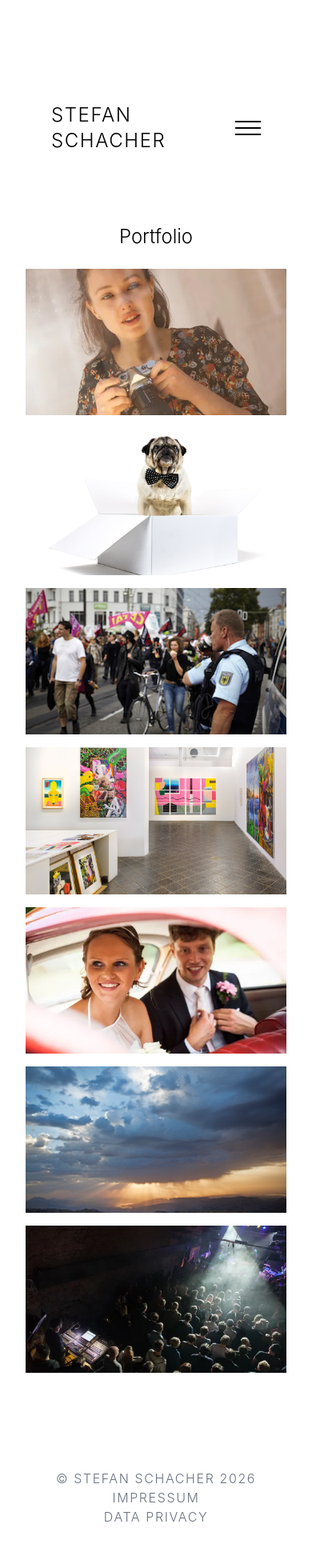
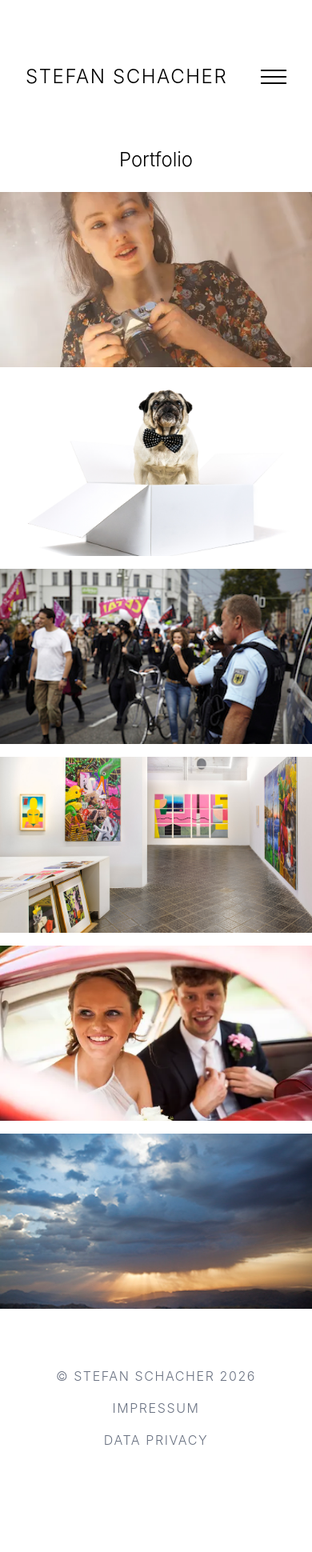
Before and after one commit to imkehoegden/stefan-schacher, a React (Vite) app in the folder website-stefan-schacher/: page /work in a window 390 px wide. Shown: the top 1940 px of the page at 80% size. After the commit the page ends 1860 px from the top, so only its background shows below. Built offline with nearby package versions, Linux system fonts and the light colour scheme.

Commit message:
style: width and gaps adjusted

```diff
--- a/website-stefan-schacher/public/data.json
+++ b/website-stefan-schacher/public/data.json
@@ -28,7 +28,16 @@
           "text": "Ich hatte das Vergnügen, mit Meier Kartonagen zusammenzuarbeiten und detaillierte Produktfotografie für ihre Verpackungslösungen zu erstellen. Der Fokus lag auf hochwertigen Freistellern, die die Präzision und Robustheit ihrer Kartonprodukte betonen. Jedes Bild wurde sorgfältig gestaltet, um die klaren Linien und das robuste Design der Verpackungen zu zeigen und die Qualitätsorientierung von Meier Kartonagen visuell überzeugend zu kommunizieren."
         }
       ],
-      "Documentation": [],
+      "Documentation": [
+        {
+          "title": "Drangsal at Moritzbastei in Leipzig",
+          "text": "Das Konzert von Drangsal in der Moritzbastei war ein unvergessliches Erlebnis. Die Menge war voller Aufregung, während die Band eine kraftvolle Performance mit Indie-Rock und elektronischen Elementen lieferte. Die intime Location verstärkte die Intensität und schuf eine elektrische Atmosphäre, die den Abend besonders machte."
+        },
+        {
+          "title": "On the road with IHK",
+          "text": "Reportagefotografie fängt Momente des realen Lebens authentisch ein und erzählt Geschichten durch Bilder. Für die IHK Leipzig hebt diese Fotografie die Essenz von Events, Menschen und Orten hervor, vermittelt Emotionen und Erfahrungen. Jeder Shot schafft eine visuelle Erzählung, die beim Betrachter nachklingt."
+        }
+      ],
       "Artists": [
         {
           "title": "A visit to Adrian Mudder's studio",
@@ -51,16 +60,6 @@
         },
         {
           "title": "In beautiful Brandenburg",
-          "text": "Reportagefotografie fängt Momente des realen Lebens authentisch ein und erzählt Geschichten durch Bilder. Für die IHK Leipzig hebt diese Fotografie die Essenz von Events, Menschen und Orten hervor, vermittelt Emotionen und Erfahrungen. Jeder Shot schafft eine visuelle Erzählung, die beim Betrachter nachklingt."
-        }
-      ],
-      "Report": [
-        {
-          "title": "Drangsal at Moritzbastei in Leipzig",
-          "text": "Das Konzert von Drangsal in der Moritzbastei war ein unvergessliches Erlebnis. Die Menge war voller Aufregung, während die Band eine kraftvolle Performance mit Indie-Rock und elektronischen Elementen lieferte. Die intime Location verstärkte die Intensität und schuf eine elektrische Atmosphäre, die den Abend besonders machte."
-        },
-        {
-          "title": "On the road with IHK",
           "text": "Reportagefotografie fängt Momente des realen Lebens authentisch ein und erzählt Geschichten durch Bilder. Für die IHK Leipzig hebt diese Fotografie die Essenz von Events, Menschen und Orten hervor, vermittelt Emotionen und Erfahrungen. Jeder Shot schafft eine visuelle Erzählung, die beim Betrachter nachklingt."
         }
       ]
--- a/website-stefan-schacher/src/components/Footer.jsx
+++ b/website-stefan-schacher/src/components/Footer.jsx
@@ -6,10 +6,10 @@ export default function Footer() {
   const { language } = useContext(LanguageContext);
 
   return (
-    <footer className="w-full mx-auto px-8 py-20 flex flex-col md:flex-col lg:flex-row tracking-widest justify-between items-center font-light text-gray-500 sm:gap-4 md:gap-4">
+    <footer className="w-full px-8 pb-12 pt-8 flex flex-col md:flex-col lg:flex-row tracking-widest justify-between items-center font-light text-gray-500 gap-4">
       <div>© STEFAN SCHACHER {new Date().getFullYear()}</div>
 
-      <div className="flex flex-col md:flex-col lg:flex-row lg:gap-6 justify-between items-center sm:gap-4 md:gap-4">
+      <div className="flex flex-col md:flex-col lg:flex-row  justify-between items-center gap-4 lg:gap-6">
         <NavLink to="/imprint" className="hover:text-red-500 transition-colors">
           {language === "de" ? "IMPRESSUM" : "IMPRINT"}
         </NavLink>
--- a/website-stefan-schacher/src/components/Header.jsx
+++ b/website-stefan-schacher/src/components/Header.jsx
@@ -16,7 +16,7 @@ export default function Header() {
 
   return (
     <header>
-      <nav className="flex items-center justify-between px-8 py-12 gap-8 tracking-widest font-light sticky top-0">
+      <nav className="flex items-center justify-between px-8 pb-8 gap-8 tracking-widest font-light sticky top-0">
         {/* py-4 margin, px-8 padding, tracking-widest für letter spacing */}
         <div className="text-2xl text-black">
           <NavLink to="/">STEFAN SCHACHER</NavLink>
--- a/website-stefan-schacher/src/components/Layout.jsx
+++ b/website-stefan-schacher/src/components/Layout.jsx
@@ -5,10 +5,10 @@ import Footer from "./Footer";
 
 export default function Layout() {
   return (
-    <div className="max-w-[1600px] mx-auto px-8 mt-20">
+    <div className="max-w-[1600px] mx-auto mt-20">
       {/* max-w-7xl flex flex-col min-h-screen */}
       <Header />
-      <main className="flex-1 min-h-[60vh] max-w-[1480px] mx-auto py-10 space-y-8">
+      <main className="min-h-[75vh] max-w-[1540px] mx-auto py-10 space-y-8">
         <Outlet />
       </main>
       <Footer />
--- a/website-stefan-schacher/src/data/imagesWork.js
+++ b/website-stefan-schacher/src/data/imagesWork.js
@@ -17,6 +17,12 @@ import fachtagWeltkulturerbe1 from "../assets/docu_fachtag_weltkulturerbe.jpg";
 import fachtagWeltkulturerbe2 from "../assets/docu_fachtag_weltkulturerbe_2.jpg";
 import htwk from "../assets/docu_htwk.jpg";
 import ihkZeugnisAusgabe from "../assets/docu_ihk_zeugnisausgabe.jpg";
+import konzertDrangsal1 from "../assets/report_konzert.webp";
+import konzertDrangsal2 from "../assets/report_konzert_2.webp";
+import konzertDrangsal3 from "../assets/report_konzert_3.webp";
+import irisAnsichten from "../assets/report_iris_ansichten.jpg";
+import fabrik from "../assets/report_fabrik.webp";
+import unternehmen from "../assets/report_unternehmen.webp";
 
 // Artist Support
 import artistMudder1 from "../assets/artist_adrian.jpg";
@@ -41,14 +47,6 @@ import landscapeGeorgia4 from "../assets/Landscape_04.jpg";
 import landscapeBrandenburg1 from "../assets/Landscape_05.jpg";
 import landscapeBrandenburg2 from "../assets/Landscape_06.jpg";
 
-// Report
-import konzertDrangsal1 from "../assets/report_konzert.webp";
-import konzertDrangsal2 from "../assets/report_konzert_2.webp";
-import konzertDrangsal3 from "../assets/report_konzert_3.webp";
-import irisAnsichten from "../assets/report_iris_ansichten.jpg";
-import fabrik from "../assets/report_fabrik.webp";
-import unternehmen from "../assets/report_unternehmen.webp";
-
 export const workImages = {
   Portrait: [portraitUlla1, portraitSolveig1, portraitArbel1],
   Product: [
@@ -65,6 +63,12 @@ export const workImages = {
     fachtagWeltkulturerbe2,
     htwk,
     ihkZeugnisAusgabe,
+    konzertDrangsal2,
+    konzertDrangsal1,
+    konzertDrangsal3,
+    irisAnsichten,
+    fabrik,
+    unternehmen,
   ],
   Artists: [
     artistShowAdrianBenjamin,
@@ -86,12 +90,4 @@ export const workImages = {
     landscapeBrandenburg1,
     landscapeBrandenburg2,
   ],
-  Report: [
-    konzertDrangsal2,
-    konzertDrangsal1,
-    konzertDrangsal3,
-    irisAnsichten,
-    fabrik,
-    unternehmen,
-  ],
 };
--- a/website-stefan-schacher/src/pages/Work.jsx
+++ b/website-stefan-schacher/src/pages/Work.jsx
@@ -35,7 +35,7 @@ export default function Work() {
           <Link
             key={i}
             to={`/work/${cat}`}
-            className="w-full sm:w-72 md:w-100 lg:w-118"
+            className="w-full sm:w-80 md:w-120 lg:w-190"
           >
             <div className="relative aspect-16/9 bg-gray-200 cursor-pointer flex items-center justify-center overflow-hidden">
               {/* Card Pic*/}
```
